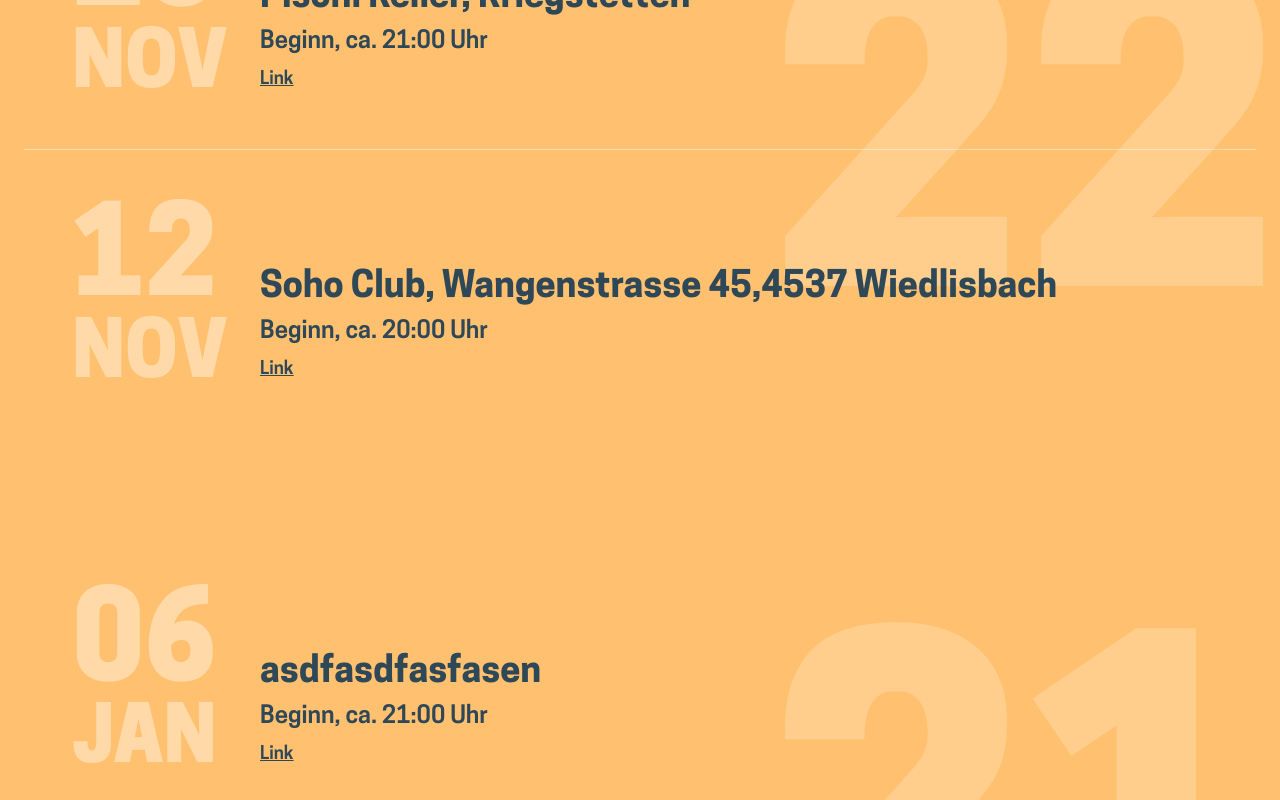
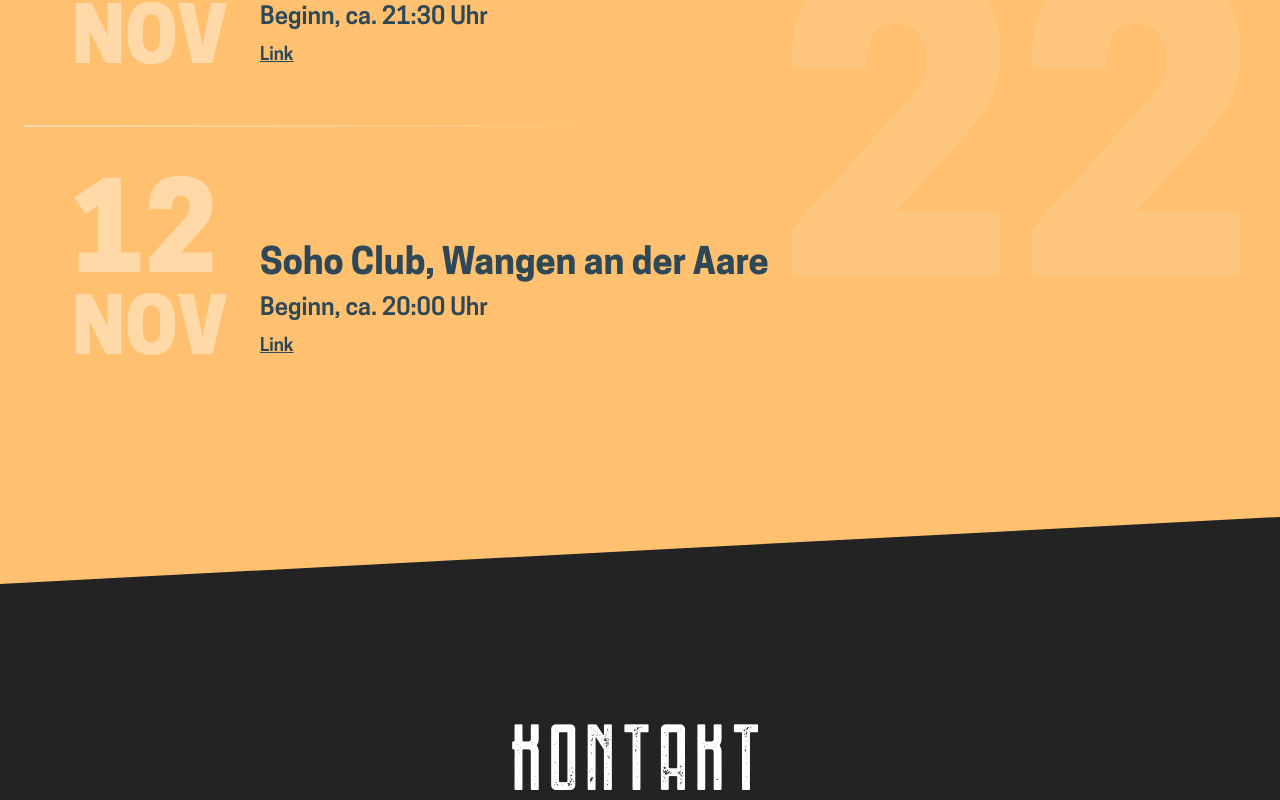
Before and after one commit to fidu85/midlands-website, a SvelteKit app: page / in a window 1280 px wide. Shown: the part 2500-3300 px from the top of the page. Built offline with nearby package versions, Linux system fonts and the light colour scheme.

Commit message:
finish concert section for the mvp

```diff
--- a/src/components/concert.svelte
+++ b/src/components/concert.svelte
@@ -5,7 +5,7 @@
   export let link: string = 'https://www.midlands.ch';
 </script>
 
-<div class="py-3 sm:py-6 sm:px-12">
+<div class="sm:px-12">
   <div class="flex flex-row items-end space-x-6 sm:space-x-12">
     <div class="day text-white font-cooper-heavy opacity-40">{new Intl.DateTimeFormat('de', { day: '2-digit' }).format(date)}</div>
     <div class="text-darkblue font-cooper-bold text-lg leading-6 sm:text-4xl pb-7 sm:pb-12">{titel}</div>
--- a/src/data/concerts.json
+++ b/src/data/concerts.json
@@ -5,29 +5,12 @@
       {
         "date": "2022-11-26T00:00:00.000Z",
         "titel": "Pisoni Keller, Kriegstetten",
-        "start": "Beginn, ca. 21:00 Uhr",
+        "start": "Beginn, ca. 21:30 Uhr",
         "link": "https://www.kreuz-kriegstetten.ch/"
       },
       {
         "date": "2022-11-12T00:00:00.000Z",
-        "titel": "Soho Club, Wangenstrasse 45,4537 Wiedlisbach",
-        "start": "Beginn, ca. 20:00 Uhr",
-        "link": "https://eventfrog.ch/de/p/konzert/pop-rock/midlands-rock-musik-6961194672883418770.html"
-      }
-    ]
-  },
-  {
-    "label": "21",
-    "concerts": [
-      {
-        "date": "2022-01-06T00:00:00.000Z",
-        "titel": "asdfasdfasfasen",
-        "start": "Beginn, ca. 21:00 Uhr",
-        "link": "https://www.kreuz-kriegstetten.ch/"
-      },
-      {
-        "date": "2022-09-02T00:00:00.000Z",
-        "titel": "Sowerqwerqwerdlisbach",
+        "titel": "Soho Club, Wangen an der Aare",
         "start": "Beginn, ca. 20:00 Uhr",
         "link": "https://eventfrog.ch/de/p/konzert/pop-rock/midlands-rock-musik-6961194672883418770.html"
       }
--- a/src/routes/section_concert.svelte
+++ b/src/routes/section_concert.svelte
@@ -27,20 +27,40 @@
   <SectionContent>
     <SectionTitle colorName="darkblue">Konzerte</SectionTitle>
 
-    {#each years as year}
-      <div class="year absolute right-0 text-white font-cooper-heavy opacity-20">{year.label}</div>
-      <div class="relative divide-y divide-white/40 mb-24 last:mb-0">
-        {#each year.concerts as concert}
+    {#each years as year, yearIndex}
+      <div class="relative">
+        <div class="year absolute right-0 top-1/2 transform -translate-y-1/2 -z-10">
+          <span class="inline-block align-text-top text-white font-cooper-heavy opacity-10">{year.label}</span>
+        </div>
+
+        {#each year.concerts as concert, concertIndex}
+          {#if concertIndex != 0}
+            <div class="divider w-1/2 bg-gradient-to-r from-white/40 my-3 sm:my-6 2xl:my-12" />
+          {/if}
           <Concert date={new Date(concert.date)} titel={concert.titel} start={concert.start} link={concert.link} />
         {/each}
       </div>
+
+      {#if yearIndex < years.length - 1}
+        <div class="divider w-full bg-gradient-to-l from-white/40 my-12 sm:my-24 2xl:my-48" />
+      {/if}
     {/each}
   </SectionContent>
 </section>
 
 <style>
-  .year {
-    z-index: -1;
-    font-size: calc(100vw / 3);
+  @media (orientation: landscape) {
+    .year {
+      font-size: 50vh;
+    }
+  }
+  @media (orientation: portrait) {
+    .year {
+      font-size: 40vw;
+    }
+  }
+
+  .divider {
+    height: 2px;
   }
 </style>
```
